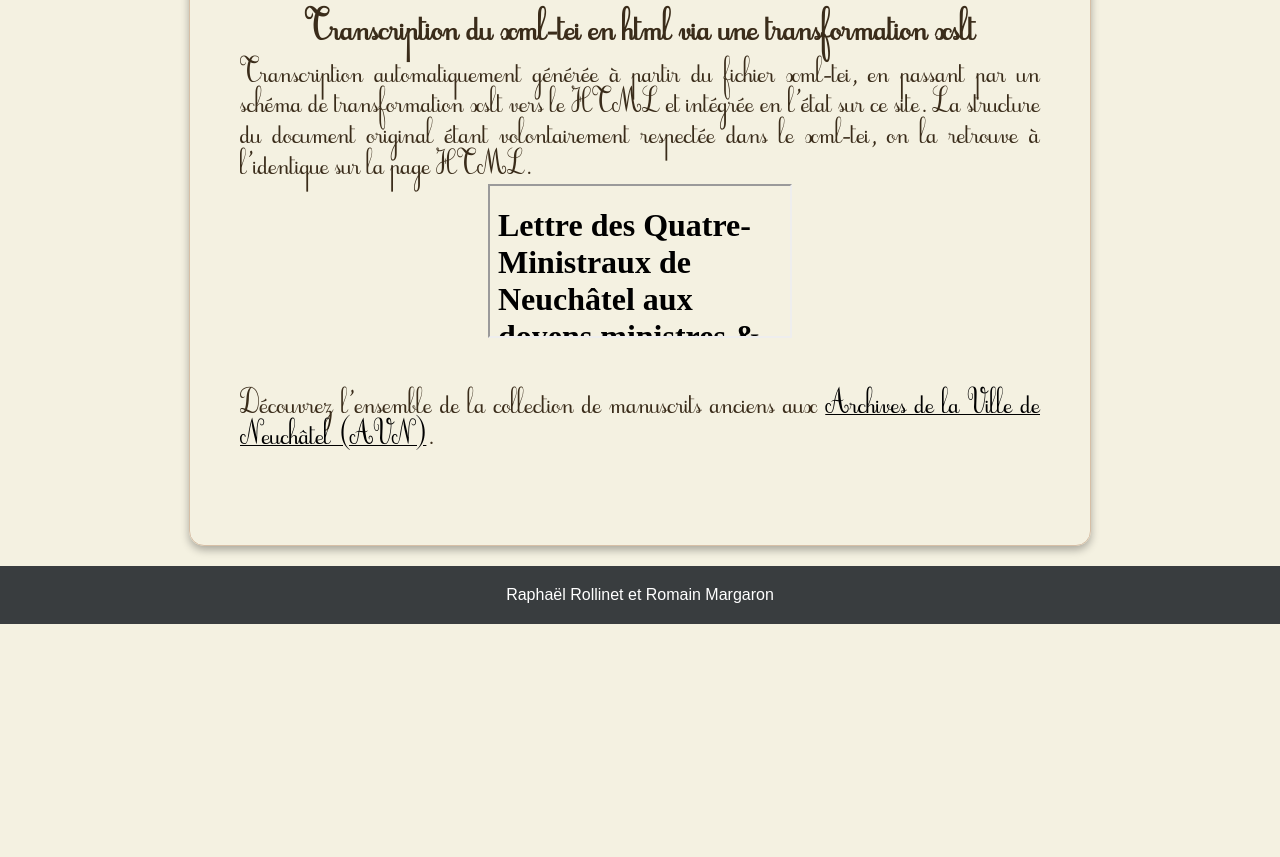
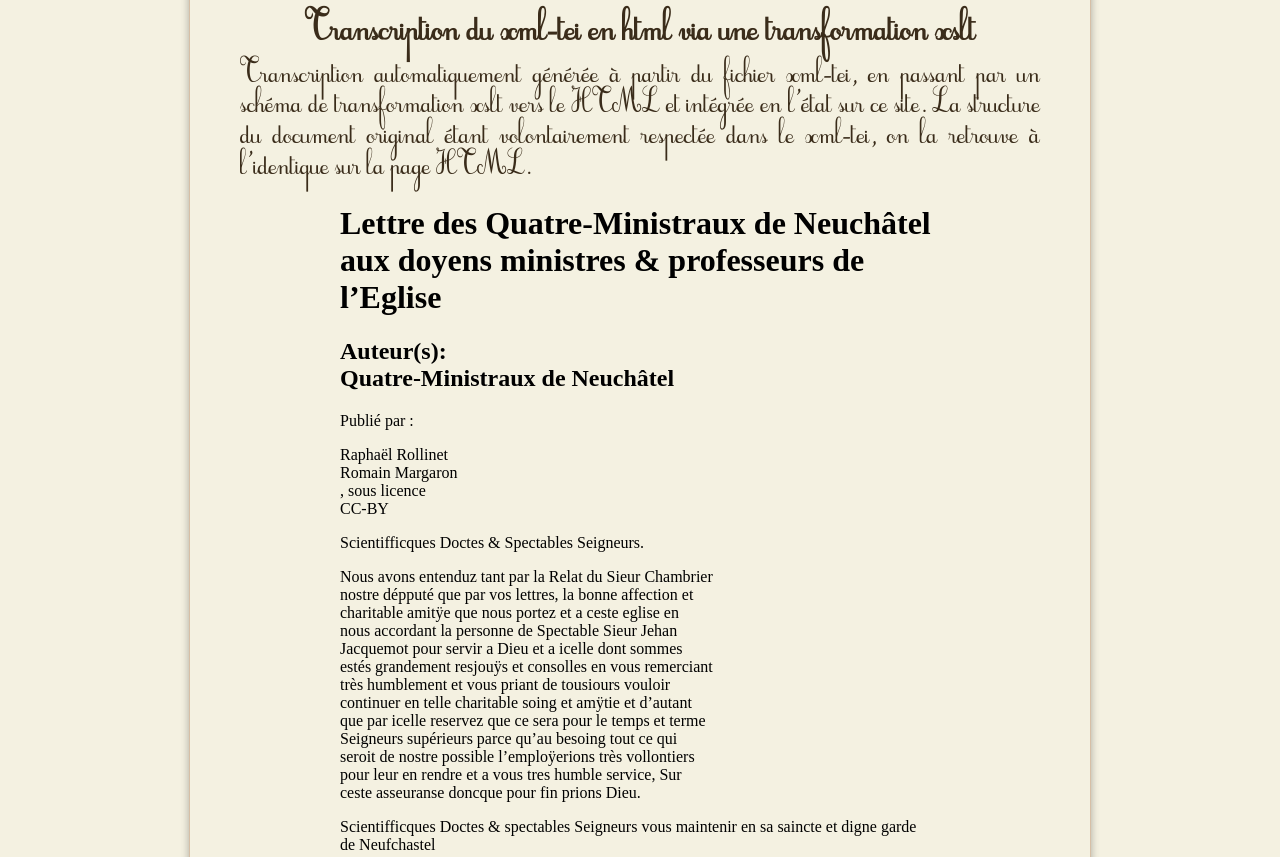
Before and after one commit to Raphix93/Manuscrit-TEI.github.io, a plain HTML site: page Manuscrit/Transcription/Transcription.html in a window 1280 px wide. Shown: the part 1543-2400 px from the top of the page. Before the commit the page ends 2167 px from the top, so only its background shows below. Drawn offline with Linux system fonts and the light colour scheme.

Commit message:
modification

```diff
--- a/Manuscrit/Transcription/Transcription.html
+++ b/Manuscrit/Transcription/Transcription.html
@@ -54,7 +54,7 @@
 
         <p class="justify">Transcription automatiquement générée à partir du fichier xml-tei, en passant par un schéma de transformation xslt vers le HTML et intégrée en l'état sur ce site. La structure du document original étant volontairement respectée dans le xml-tei, on la retrouve à l'identique sur la page HTML.</p>
 
-        <div class="Word-page"> <iframe src="../../telechargement/Transcription_TEI_xslt_HTML.html"></iframe></div>
+        <div class="Word-page"> <iframe src="../../telechargement/Transcription_TEI_xslt_HTML.html" style="border:0px #ffffff none;" name="myiFrame" scrolling="no" frameborder="1" marginheight="0px" marginwidth="0px" height="800px" width="600px" allowfullscreen></iframe></iframe></div>
     <br>
 
     <p class="justify">Découvrez l'ensemble de la collection de manuscrits anciens aux <a href="https://www.neuchatelville.ch/etudier/archives-de-la-ville">Archives de la Ville de Neuchâtel (AVN)</a>.</p>
```
